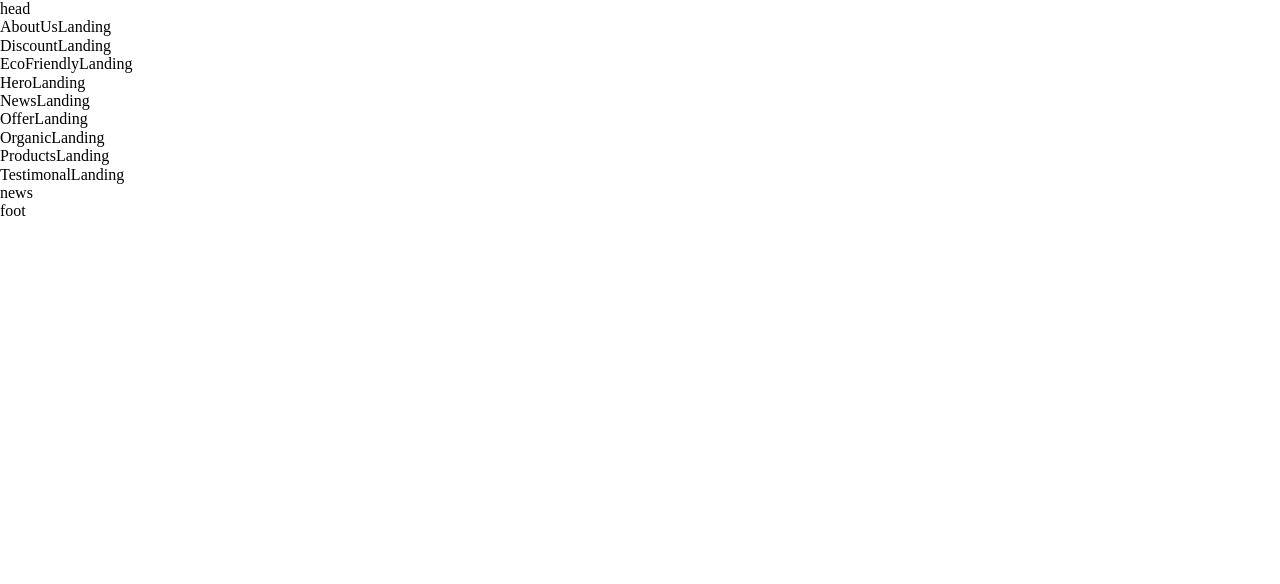
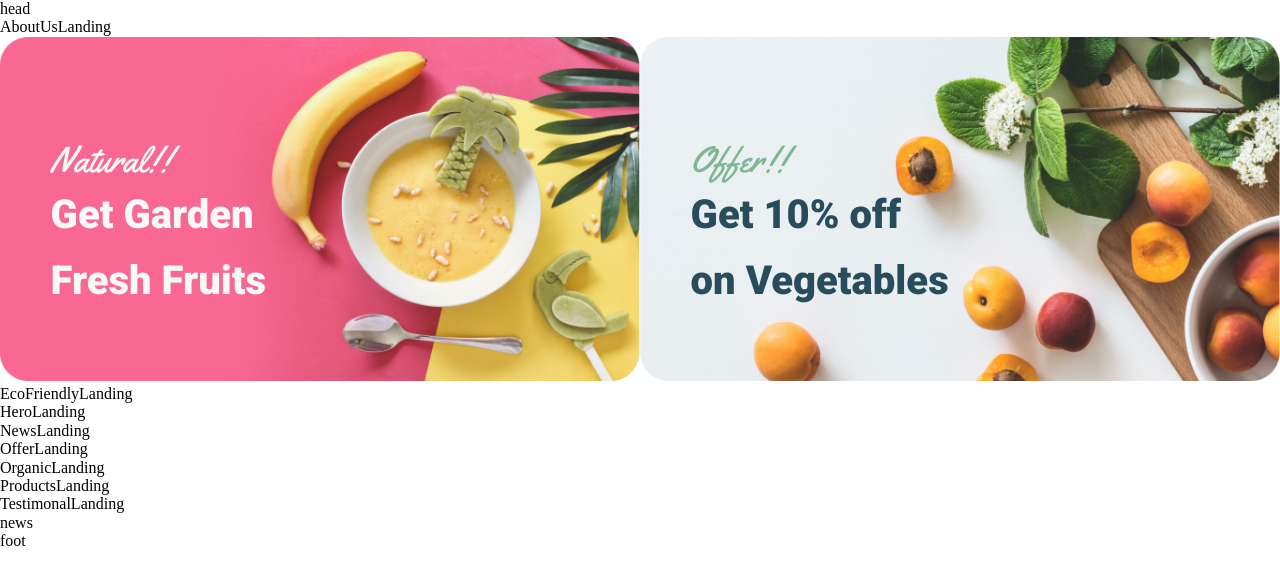
Before and after one commit to Enigma2017/shop-organic-food, a React (Vite) app: page / in a window 1280 px wide. Shown: the top 584 px of the page. Built offline with nearby package versions, Linux system fonts and the light colour scheme.

Commit message:
added discounts block

```diff
--- a/src/pages/landing/discount.jsx
+++ b/src/pages/landing/discount.jsx
@@ -1,7 +1,24 @@
+import DiscountImage1 from '/discount-image1.png'
+import DiscountImage2 from '/discount-image2.png'
+
 export const DiscountLanding = () => {
     return (
-      <div>
-          DiscountLanding
-      </div>
+      <section className='discount'>
+          <div className="discount__image-block">
+            <img src={DiscountImage1} alt="discount-image"/>
+            <div className="discount__image-block-text discount-text-block1">
+              <span>Natural!!</span>
+              <p>Get Garden Fresh Fruits</p>
+            </div>
+          </div>
+          <div className="discount__image-block">
+            <img src={DiscountImage2} alt="discount-image"/>
+            <div className="discount__image-block-text discount-text-block2">
+              <span>Offer!!</span>
+              <p>Get 10% off <br /> on Vegetables</p>
+            </div>
+          </div>
+
+      </section>
     );
   }
--- a/src/styles/pages/landing/_discount.scss
+++ b/src/styles/pages/landing/_discount.scss
@@ -0,0 +1,45 @@
+.discount {
+  display: flex;
+  max-width: 1400px;
+  margin-inline: auto;
+  justify-content: space-between;
+}
+.discount__image-block {
+  position: relative;
+  img {
+    max-width: 100%;
+  }
+}
+.discount__image-block-text {
+  position: absolute;
+  top: 29.76%; /*// top: 109px; */
+  left: 7.91%; /*// left: 54.88px; */
+  max-width: 277px;
+
+  span {
+    font-family: var(--third-family);
+    font-weight: 400;
+    font-size: 36rem;
+  }
+  p {
+    font-family: var(--font-family);
+    font-weight: 800;
+    font-size: 40rem;
+  }
+}
+.discount-text-block1 {
+  span {
+    color: var(--white-color);
+  }
+  p {
+    color: var(--white-color);
+  }
+}
+.discount-text-block2 {
+  span {
+    color: var(--green-color);
+  }
+  p {
+    color: var(--dark-green-color);
+  }
+}
```
Also changed, not shown: public/discount-image1.png (added), public/discount-image2.png (added).
